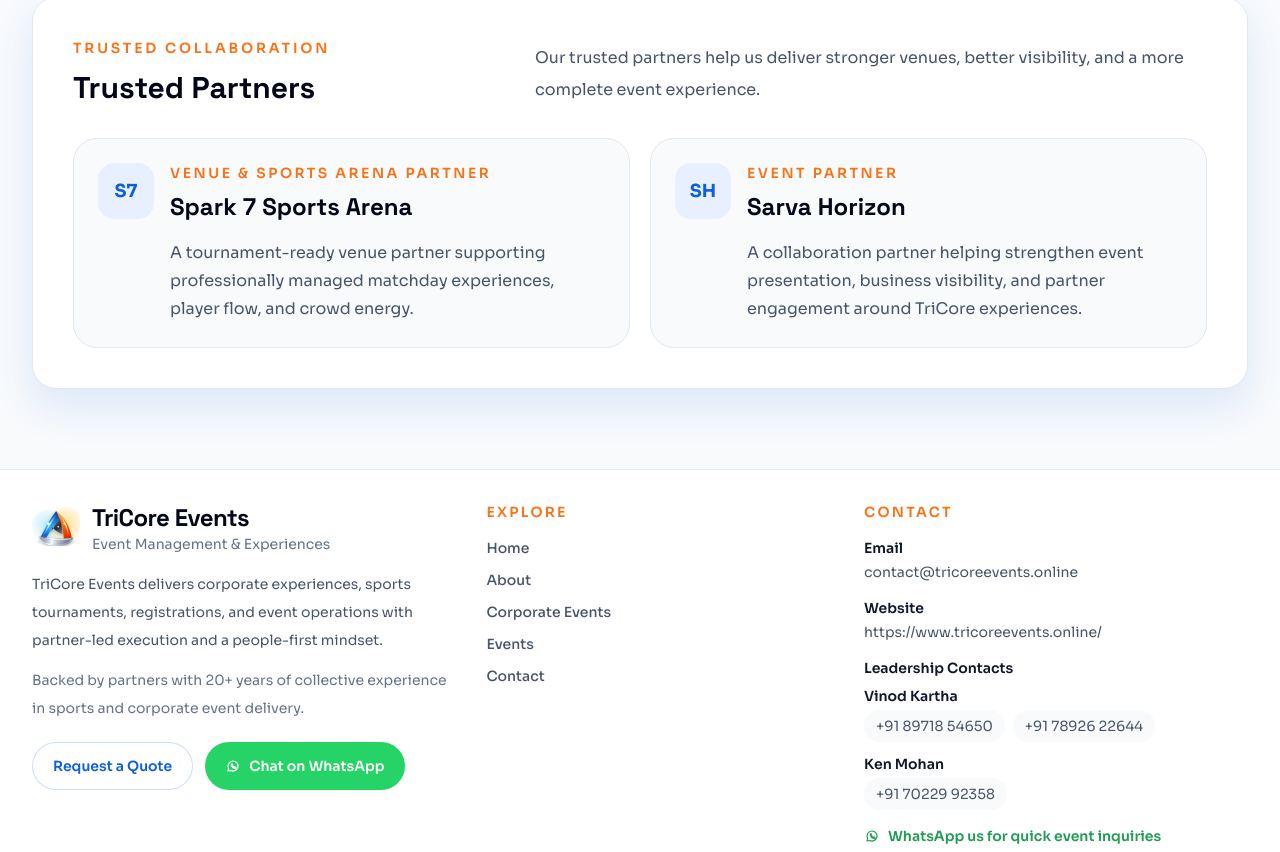
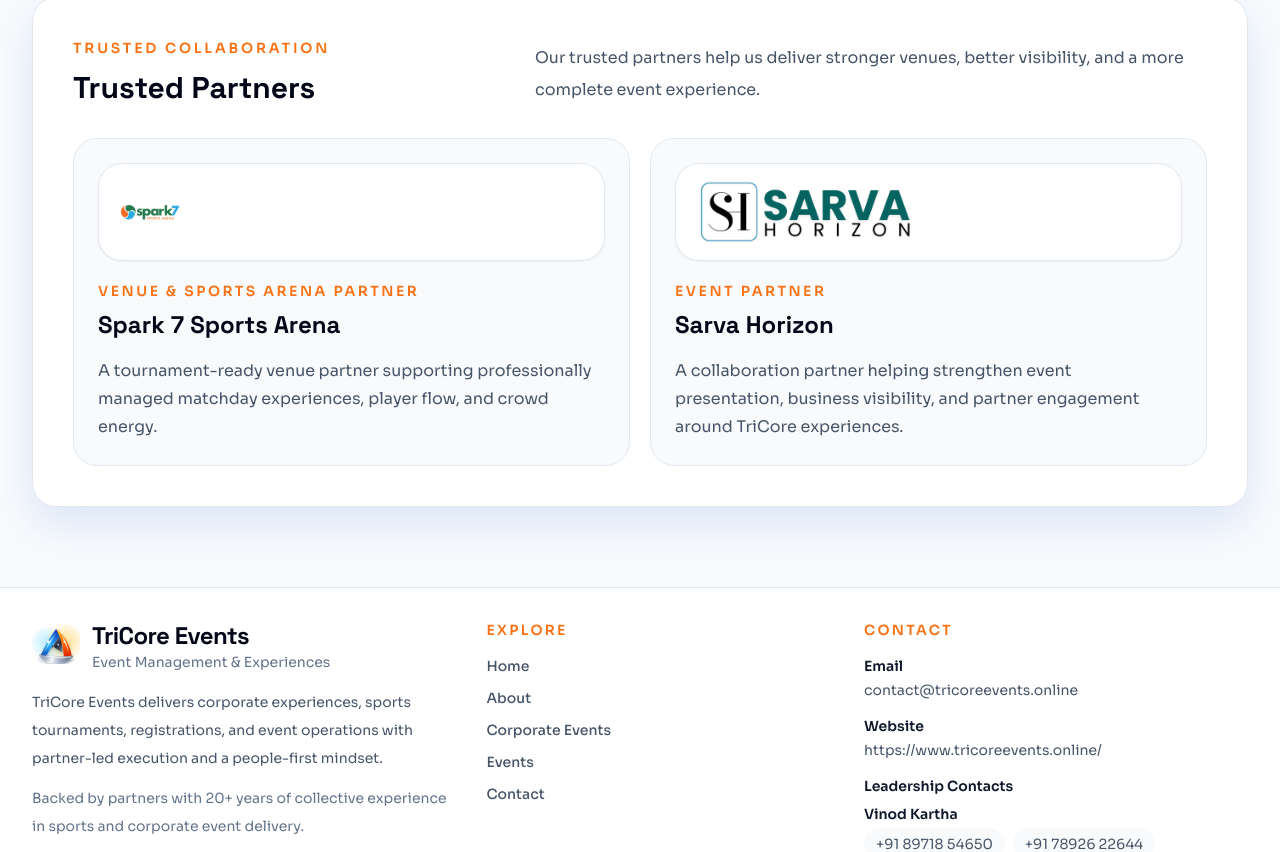
Before and after one commit to tricoreevent-ai/tricore, a React (Vite) app in the folder client/: page /about in a window 1280 px wide. Shown: the part 2252-3104 px from the top of the page. Built offline with nearby package versions, Linux system fonts and the light colour scheme; no server answers.

Commit message:
Add partner logos to trusted partner sections

```diff
--- a/client/src/components/common/PartnerHighlights.jsx
+++ b/client/src/components/common/PartnerHighlights.jsx
@@ -27,17 +27,26 @@
         <div className="mt-8 grid gap-5 lg:grid-cols-2">
           {partners.map((partner) => (
             <article className="rounded-3xl border border-slate-200 bg-slate-50 p-6" key={partner.name}>
-              <div className="flex items-start gap-4">
-                <div className="inline-flex h-14 w-14 shrink-0 items-center justify-center rounded-2xl bg-brand-mist text-lg font-bold text-brand-blue">
+              {partner.logoUrl ? (
+                <div className="flex min-h-24 items-center rounded-3xl border border-slate-200 bg-white px-5 py-4 shadow-sm">
+                  <img
+                    alt={partner.logoAlt || `${partner.name} logo`}
+                    className="max-h-16 w-auto max-w-full object-contain"
+                    loading="lazy"
+                    src={partner.logoUrl}
+                  />
+                </div>
+              ) : (
+                <div className="inline-flex h-14 w-14 items-center justify-center rounded-2xl bg-brand-mist text-lg font-bold text-brand-blue">
                   {getInitials(partner.name)}
                 </div>
-                <div>
-                  <p className="text-sm font-semibold uppercase tracking-[0.18em] text-brand-orange">
-                    {partner.role}
-                  </p>
-                  <h3 className="mt-2 text-2xl font-bold text-slate-950">{partner.name}</h3>
-                  <p className="mt-4 text-base leading-7 text-slate-600">{partner.description}</p>
-                </div>
+              )}
+              <div className="mt-5">
+                <p className="text-sm font-semibold uppercase tracking-[0.18em] text-brand-orange">
+                  {partner.role}
+                </p>
+                <h3 className="mt-2 text-2xl font-bold text-slate-950">{partner.name}</h3>
+                <p className="mt-4 text-base leading-7 text-slate-600">{partner.description}</p>
               </div>
             </article>
           ))}
--- a/client/src/data/siteContent.js
+++ b/client/src/data/siteContent.js
@@ -485,12 +485,16 @@
   {
     name: 'Spark 7 Sports Arena',
     role: 'Venue & Sports Arena Partner',
+    logoUrl: '/partners/spark7-sports-arena-logo.png',
+    logoAlt: 'Spark 7 Sports Arena logo',
     description:
       'A tournament-ready venue partner supporting professionally managed matchday experiences, player flow, and crowd energy.'
   },
   {
     name: 'Sarva Horizon',
     role: 'Event Partner',
+    logoUrl: '/partners/sarva-horizon-logo.png',
+    logoAlt: 'Sarva Horizon logo',
     description:
       'A collaboration partner helping strengthen event presentation, business visibility, and partner engagement around TriCore experiences.'
   }
```
Also changed, not shown: client/public/partners/sarva-horizon-logo.png (added), client/public/partners/spark7-sports-arena-logo.png (added).
